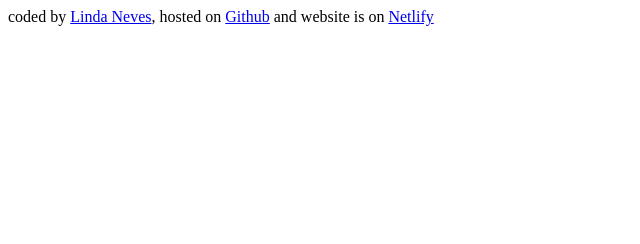
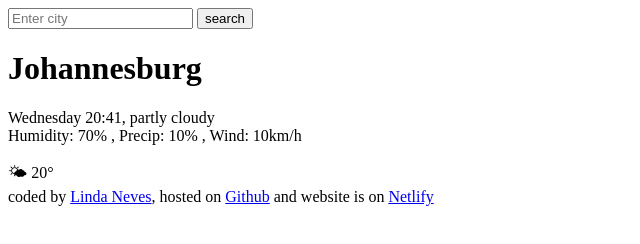
Before and after one commit to Linda-neves/Vanilla-weather, a plain HTML site: page index.html in a window 1280 px wide. Shown: the whole page, without its empty margins (0-640 px from the left). Drawn offline with Linux system fonts and the light colour scheme.

Commit message:
Added a heading,time,date,and some weather forcast for html

```diff
--- a/index.html
+++ b/index.html
@@ -6,6 +6,23 @@
     <title>Weather App</title>
   </head>
   <body>
+    <header>
+      <form>
+        <input type="search" placeholder="Enter city" required />
+        <input type="submit" value="search" />
+      </form>
+    </header>
+    <main>
+      <div>
+        <h1>Johannesburg</h1>
+        <p>
+          Wednesday 20:41, partly cloudy
+          <br />
+          Humidity: 70% , Precip: 10% , Wind: 10km/h
+        </p>
+      </div>
+      <div>🌤 20°</div>
+    </main>
     <footer>
       coded by
       <a href="https://github.com/Linda-neves/" target="blank">Linda Neves</a>,
```
